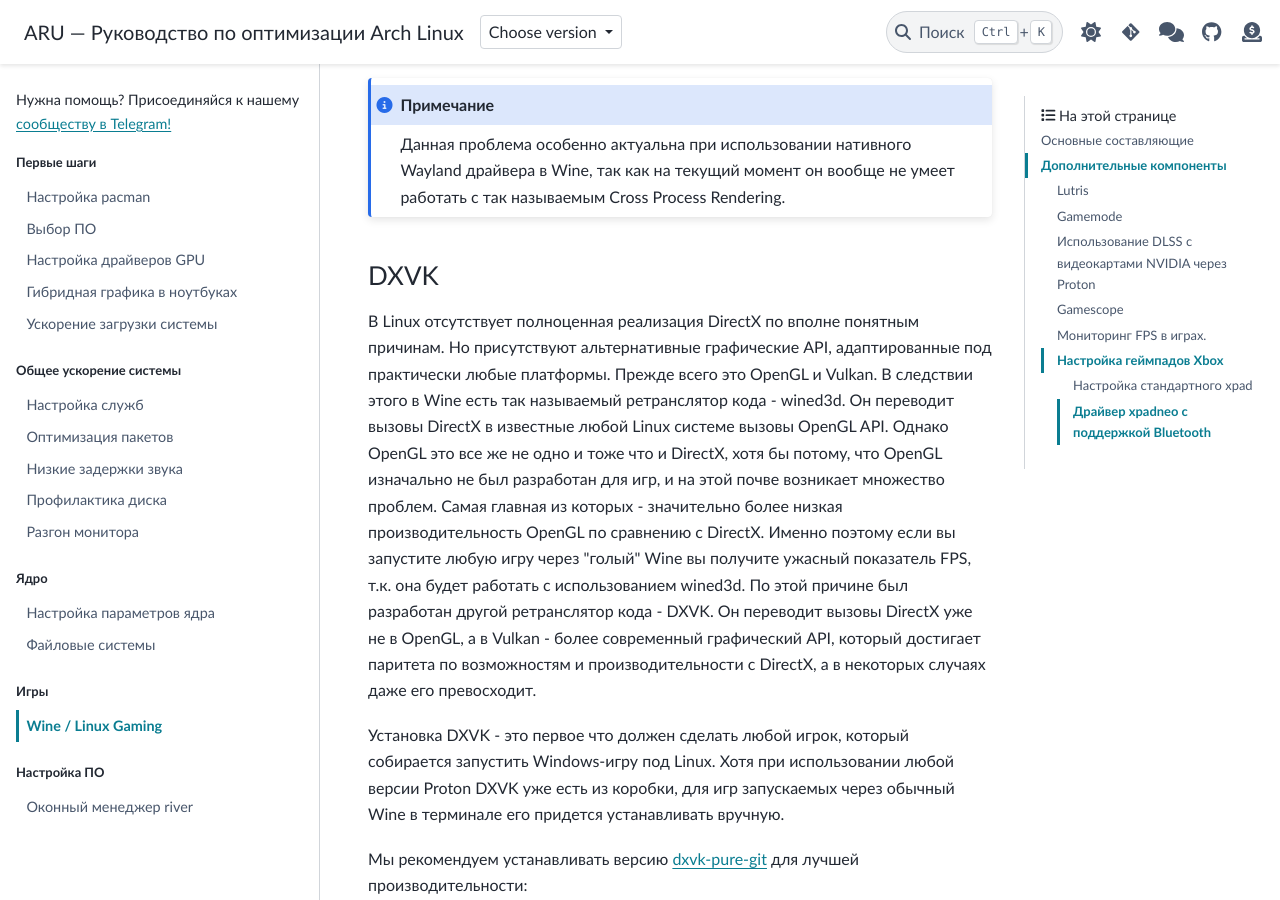
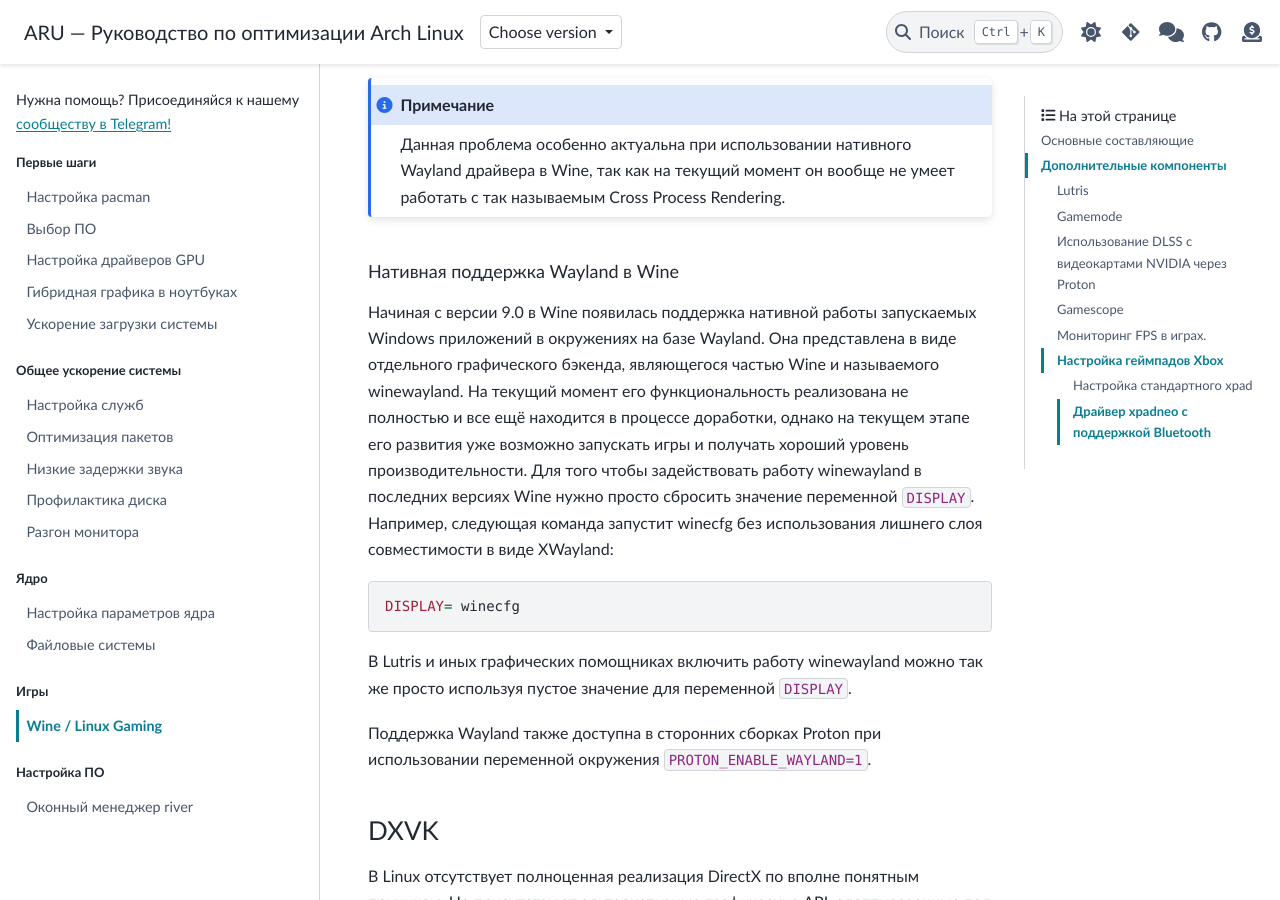
Before and after one commit to ventureoo/ARU, a Sphinx documentation site: the page built from docs/source/linux-gaming.rst, in a window 1280 px wide and 900 px high, scrolled down 9675 px. Built offline with Sphinx 7.4.7 and the PyData theme 0.15.4, drawn with Linux system fonts in a browser that asks for light colours.

Commit message:
linux-gaming: Add section about winewayland
Signed-off-by: Vasiliy Stelmachenok <ventureo@cachyos.org>

```diff
--- a/docs/source/linux-gaming.rst
+++ b/docs/source/linux-gaming.rst
@@ -464,6 +464,32 @@
 .. note:: Данная проблема особенно актуальна при использовании нативного
    Wayland драйвера в Wine, так как на текущий момент он вообще не умеет
    работать с так называемым Cross Process Rendering.
+
+.. index:: seutp, wine, winewayland
+.. _wine_wayland:
+
+""""""""""""""""""""""""""""""""""
+Нативная поддержка Wayland в Wine
+""""""""""""""""""""""""""""""""""
+
+Начиная с версии 9.0 в Wine появилась поддержка нативной работы запускаемых
+Windows приложений в окружениях на базе Wayland. Она представлена в виде
+отдельного графического бэкенда, являющегося частью Wine и называемого
+winewayland. На текущий момент его функциональность реализована не полностью и
+все ещё находится в процессе доработки, однако на текущем этапе его развития
+уже возможно запускать игры и получать хороший уровень производительности. Для
+того чтобы задействовать работу winewayland в последних версиях Wine нужно
+просто сбросить значение переменной ``DISPLAY``. Например, следующая команда
+запустит winecfg без использования лишнего слоя совместимости в виде
+XWayland::
+
+  DISPLAY= winecfg
+
+В Lutris и иных графических помощниках включить работу winewayland можно так
+же просто используя пустое значение для переменной ``DISPLAY``.
+
+Поддержка Wayland также доступна в сторонних сборках Proton при использовании
+переменной окружения ``PROTON_ENABLE_WAYLAND=1``.
 
 .. index:: installation, native-compilation, dxvk, async, lowlatency, gaming
 .. _dxvk:
```
